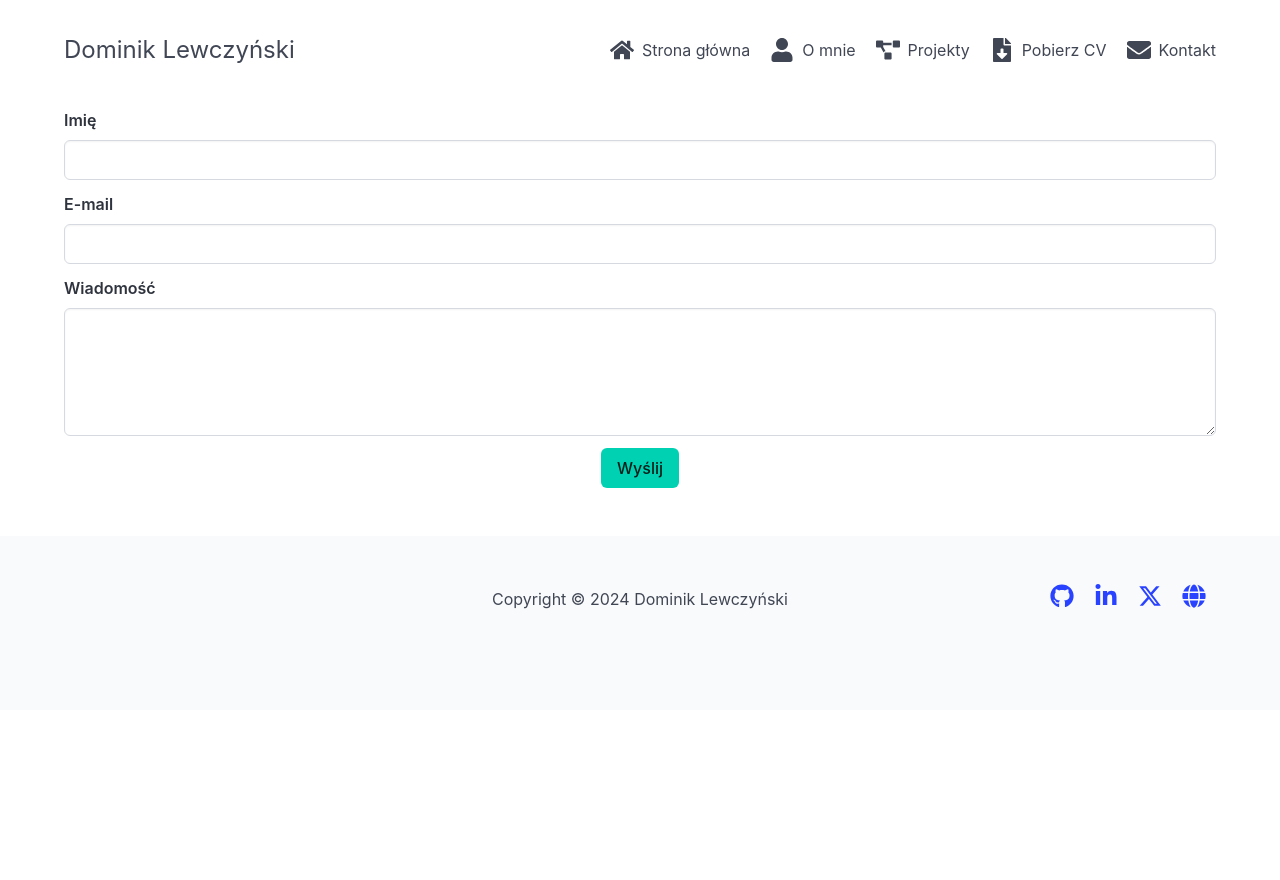
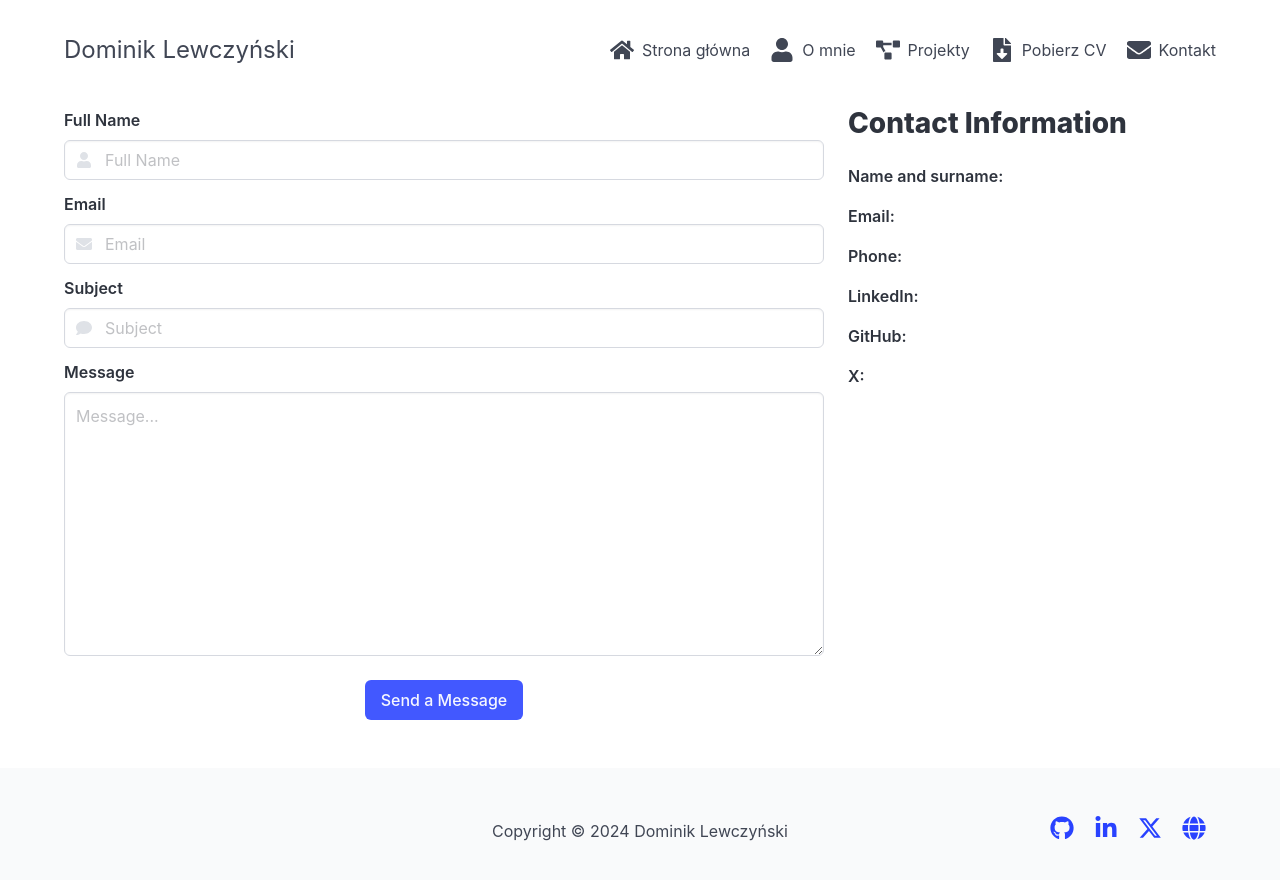
Before and after one commit to DLQuake/portfolio, a Next.js app: page /contact in a window 1280 px wide. Shown: the top 880 px of the page. Before the commit the page ends 800 px from the top, so only its background shows below. Built offline with nearby package versions, Linux system fonts and the light colour scheme.

Commit message:
Update contact form and add contact information

```diff
--- a/src/app/contact/page.js
+++ b/src/app/contact/page.js
@@ -1,82 +1,113 @@
 "use client";
-import React, { useState } from "react";
+import React, { useRef } from "react";
+import emailjs from '@emailjs/browser';
+import { FaUser, FaEnvelope, FaComment } from 'react-icons/fa';
 
 const Contact = () => {
-    const [formData, setFormData] = useState({
-        name: "",
-        email: "",
-        message: "",
+    const form = useRef();
+
+    const sendEmail = (e) => {
+        e.preventDefault();
+
+        emailjs.sendForm(
+            process.env.NEXT_PUBLIC_EMAILJS_SERVICE_ID,
+            process.env.NEXT_PUBLIC_EMAILJS_TEMPLATE_ID,
+            form.current,
+            process.env.NEXT_PUBLIC_EMAILJS_PUBLIC_KEY
+        )
+            .then((result) => {
+                console.log(result.text);
+                alert("Your message has been sent successfully!");
+            }, (error) => {
+                console.log(error.text);
+                alert("There was an error sending your message. Please try again.");
             });
-
-    const handleChange = (e) => {
-        const { name, value } = e.target;
-        setFormData({
-            ...formData,
-            [name]: value,
-        });
-    };
-
-    const handleSubmit = (e) => {
-        e.preventDefault();
-        console.log("Form Data Submitted:", formData);
-        alert("Wiadomość została wysłana!");
-        setFormData({ name: "", email: "", message: "" });
+        e.target.reset();
     };
 
     return (
         <div className="section">
             <div className="container">
-                <h1 className="title has-text-centered">Kontakt</h1>
-                <form onSubmit={handleSubmit}>
+                <h1 className="title has-text-centered">Contact</h1>
+                <div className="columns is-centered">
+                    <div className="column is-two-thirds">
+                        <form ref={form} onSubmit={sendEmail}>
                             <div className="field">
-                        <label className="label">Imię</label>
-                        <div className="control">
+                                <label className="label">Full Name</label>
+                                <div className="control has-icons-left">
                                     <input
+                                        type="text"
                                         className="input"
-                                type="text"
-                                name="name"
-                                value={formData.name}
-                                onChange={handleChange}
+                                        name="user_name"
+                                        placeholder="Full Name"
                                         required
                                     />
+                                    <span className="icon m-0 is-size-6 is-small is-left">
+                                        <FaUser />
+                                    </span>
                                 </div>
                             </div>
-
                             <div className="field">
-                        <label className="label">E-mail</label>
-                        <div className="control">
+                                <label className="label">Email</label>
+                                <div className="control has-icons-left">
                                     <input
+                                        type="email"
                                         className="input"
-                                type="email"
-                                name="email"
-                                value={formData.email}
-                                onChange={handleChange}
+                                        name="user_email"
+                                        placeholder="Email"
                                         required
                                     />
+                                    <span className="icon m-0 is-size-6 is-small is-left">
+                                        <FaEnvelope />
+                                    </span>
                                 </div>
                             </div>
-
                             <div className="field">
-                        <label className="label">Wiadomość</label>
+                                <label className="label">Subject</label>
+                                <div className="control has-icons-left">
+                                    <input
+                                        type="text"
+                                        className="input"
+                                        name="subject"
+                                        placeholder="Subject"
+                                        required
+                                    />
+                                    <span className="icon m-0 is-size-6 is-small is-left">
+                                        <FaComment />
+                                    </span>
+                                </div>
+                            </div>
+                            <div className="field">
+                                <label className="label">Message</label>
                                 <div className="control">
                                     <textarea
                                         className="textarea"
+                                        rows="10"
                                         name="message"
-                                value={formData.message}
-                                onChange={handleChange}
+                                        placeholder="Message..."
                                         required
                                     ></textarea>
                                 </div>
                             </div>
-
-                    <div className="field has-text-centered">
-                        <div className="control">
-                            <button type="submit" className="button is-primary">
-                                Wyślij
+                            <div className="field mt-5 has-text-centered">
+                                <button type="submit" className="button is-link">
+                                    Send a Message
                                 </button>
                             </div>
+                        </form>
                     </div>
-                </form>
+                    <div className="column">
+                        <div className="content">
+                            <h2 className="subtitle">Contact Information</h2>
+                            <p><strong>Name and surname:</strong> {process.env.NEXT_PUBLIC_NAME_SURNAME} </p>
+                            <p><strong>Email:</strong> {process.env.NEXT_PUBLIC_EMAIL}</p>
+                            <p><strong>Phone:</strong> {process.env.NEXT_PUBLIC_PHONE_NUMBER}</p>
+                            <p><strong>LinkedIn:</strong> <a href={process.env.NEXT_PUBLIC_LINKEDIN_LINK} target="_blank" rel="noopener noreferrer">{process.env.NEXT_PUBLIC_LINKEDIN_TEXT}</a></p>
+                            <p><strong>GitHub:</strong> <a href={process.env.NEXT_PUBLIC_GITHUB_LINK} target="_blank" rel="noopener noreferrer">{process.env.NEXT_PUBLIC_GITHUB_TEXT}</a></p>
+                            <p><strong>X:</strong> <a href={process.env.NEXT_PUBLIC_X_LINK} target="_blank" rel="noopener noreferrer">{process.env.NEXT_PUBLIC_X_TEXT}</a></p>
+                        </div>
+                    </div>
+                </div>
             </div>
         </div>
     );
```
Lines whose indentation alone changed are shown as unchanged.
